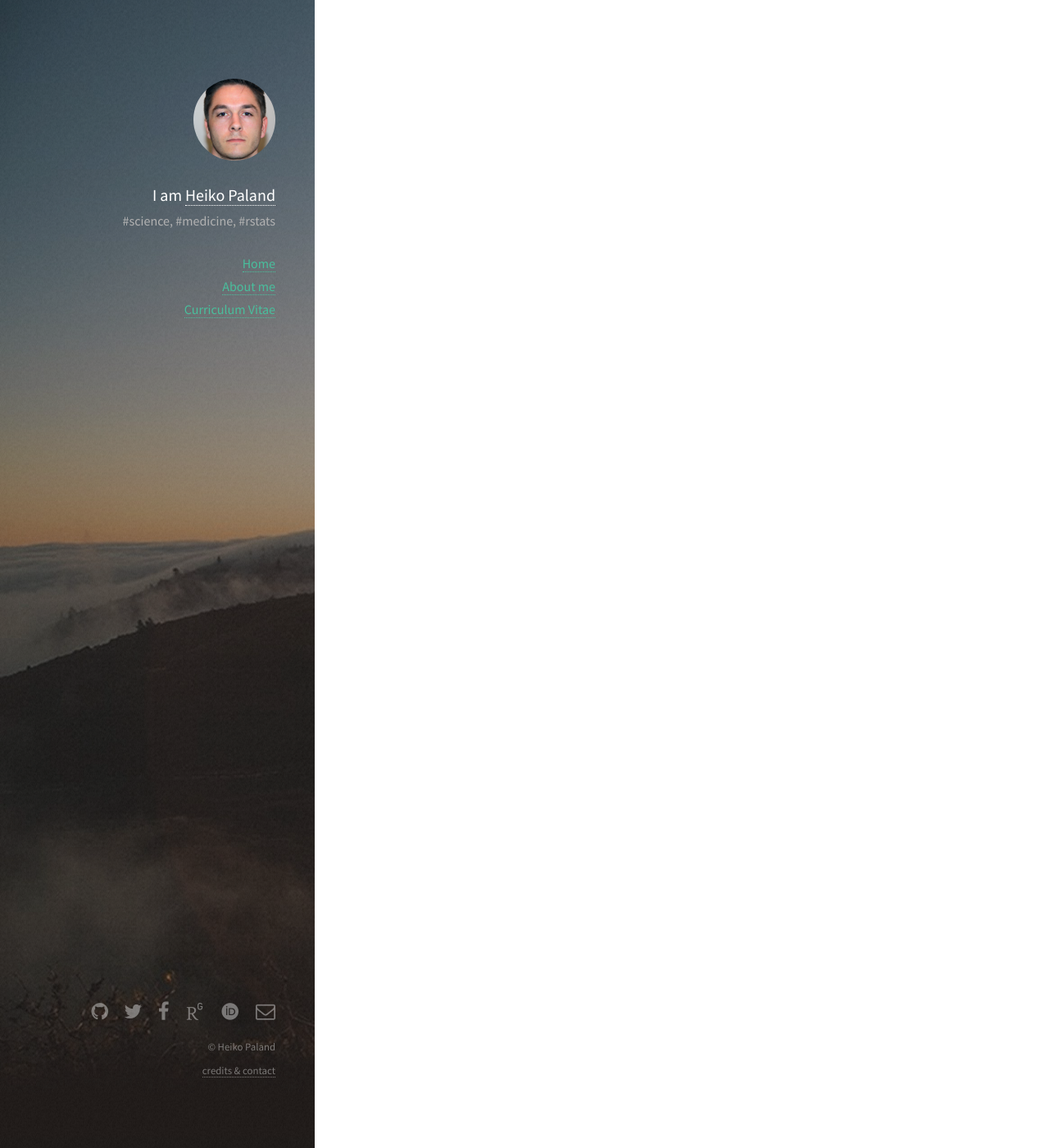
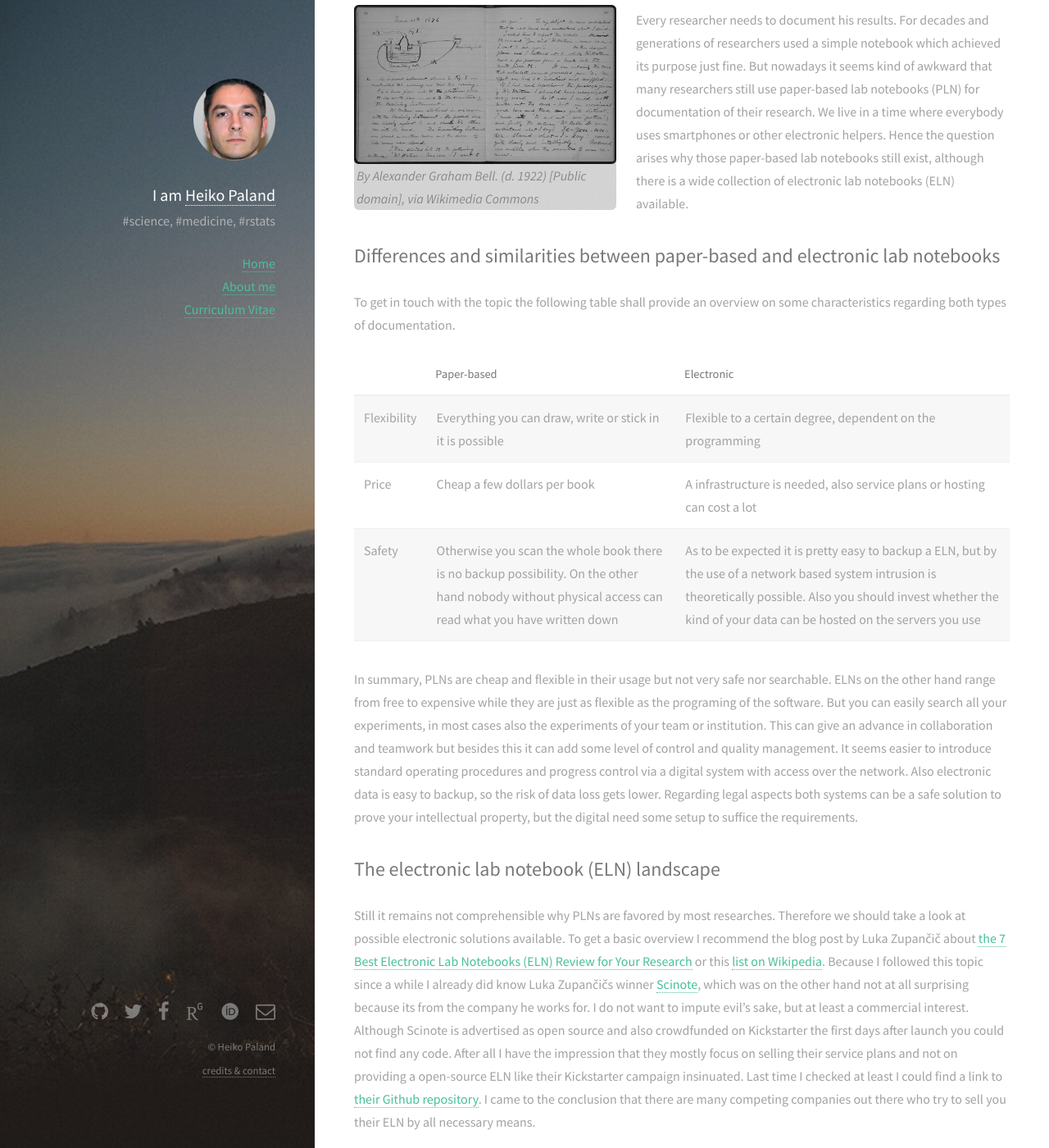
Before and after one commit to old-jekyll-templates/Strata-Jekyll-Theme, a Jekyll site: the page built from testpage.md, in a window 1280 px wide and 1400 px high, scrolled down 270 px. Shown: the whole window at 82% size. Built offline with Jekyll 4.4.1, drawn with Linux system fonts in a browser that asks for light colours; some web fonts are replaced; comment, search, counter and statistics services are not loaded; some of the changed text lies outside the part shown.

Commit message:
testpage

```diff
--- a/testpage.md
+++ b/testpage.md
@@ -4,5 +4,39 @@
 permalink: /testpage.html
 exclude_from_nav: true
 noindex: true
+license: cc-by
 ---
-testpage
+
+## Everybody in your lab writes his results down in a lab notebook looking like this? Then you should read on!
+
+<span class="image left"><img src="{{ site.url }}/images/fulls/2016-08-09_Bell-Notebook.jpg">*By Alexander Graham Bell. (d. 1922) [Public domain], via Wikimedia Commons*</span>
+
+Every researcher needs to document his results. For decades and generations of researchers used a simple notebook which achieved its purpose just fine. But nowadays it seems kind of awkward that many researchers still use paper-based lab notebooks (PLN) for documentation of their research. We live in a time where everybody uses smartphones or other electronic helpers. Hence the question arises why those paper-based lab notebooks still exist, although there is a wide collection of electronic lab notebooks (ELN) available. <!--more-->
+
+## Differences and similarities between paper-based and electronic lab notebooks
+
+To get in touch with the topic the following table shall provide an overview on some characteristics regarding both types of documentation.
+
+| | Paper-based | Electronic |
+|-|-----|-----|
+| Flexibility | Everything you can draw, write or stick in it is possible | Flexible to a certain degree, dependent on the programming
+| Price | Cheap a few dollars per book | A infrastructure is needed, also service plans or hosting can cost a lot
+| Safety | Otherwise you scan the whole book there is no backup possibility. On the other hand nobody without physical access can read what you have written down  |  As to be expected it is pretty easy to backup a ELN, but by the use of a network based system intrusion is theoretically possible. Also you should invest whether the kind of your data can be hosted on the servers you use
+
+In summary, PLNs are cheap and flexible in their usage but not very safe nor searchable. ELNs on the other hand range from free to expensive while they are just as flexible as the programing of the software. But you can easily search all your experiments, in most cases also the experiments of your team or institution. This can give an advance in collaboration and teamwork but besides this it can add some level of control and quality management. It seems easier to introduce standard operating procedures and progress control via a digital system with access over the network. Also electronic data is easy to backup, so the risk of data loss gets lower. Regarding legal aspects both systems can be a safe solution to prove your intellectual property, but the digital need some setup to suffice the requirements.
+
+## The electronic lab notebook (ELN) landscape
+
+Still it remains not comprehensible why PLNs are favored by most researches. Therefore we should take a look at possible electronic solutions available. To get a basic overview I recommend the blog post by Luka Zupančič about [the 7 Best Electronic Lab Notebooks (ELN) Review for Your Research](http://splice-bio.com/the-7-best-electronic-lab-notebooks-eln-for-your-research/) or this [list on Wikipedia](https://en.wikipedia.org/wiki/List_of_ELN_software_packages). Because I followed this topic since a while I already did know Luka Zupančičs winner [Scinote](http://scinote.net/), which was on the other hand not at all surprising because its from the company he works for. I do not want to impute evil's sake, but at least a commercial interest. Although Scinote is advertised as open source and also crowdfunded on Kickstarter the first days after launch you could not find any code. After all I have the impression that they mostly focus on selling their service plans and not on providing a open-source ELN like their Kickstarter campaign insinuated. Last time I checked at least I could find a link to [their Github repository](https://github.com/biosistemika/scinote-web). I came to the conclusion that there are many competing companies out there who try to sell you their ELN by all necessary means.
+
+But what a the new generation of researchers really wants is something different. The movements in science that propagate openscience and open-source are emerging and fast growing. Those researchers need a lab notebook which is in line with the times (electronic) and also free and open-source. Fortunately I found one other ELN which seems to fulfill all this needs. Thus I would like to introduce to you [elabFTW](http://www.elabftw.net/).
+
+## elabFTW
+
+[ElabFTW](http://www.elabftw.net/) is a server based ELN which is programmed and maintained by Nicolas Carpi. One thing I like really about elabFTW is its license. It uses [AGPL](https://www.gnu.org/licenses/agpl-3.0.en.html) which [guarantees](http://choosealicense.com/licenses/agpl-3.0/) you a real open source access to all of its components.
+
+You can easily check out a working system in a [live demo](https://demo.elabftw.net/login.php). The elegance of elabFTW lies in its simplicity. It is as flexible and easy to use as a white blank page. But on top of this comes a sophisticated pack of features that are making your researcher life easier. And this is exactly what one will hope for by change over to an ELN.
+
+## Conclusion
+
+Most certainly everyone has different needs and expectations towards an ELN. In my opinion elabFTW poses as a very good and flexible solution but others may judge differently. Finally I am pretty sure that the ELN that suits your purpose can be found already today. That is why you should pick your solution but pick one which is up-to-date.
```
Also changed, not shown: _posts/2016-06-10-testpost-own.md (+1 -0 lines), 4 other files.
